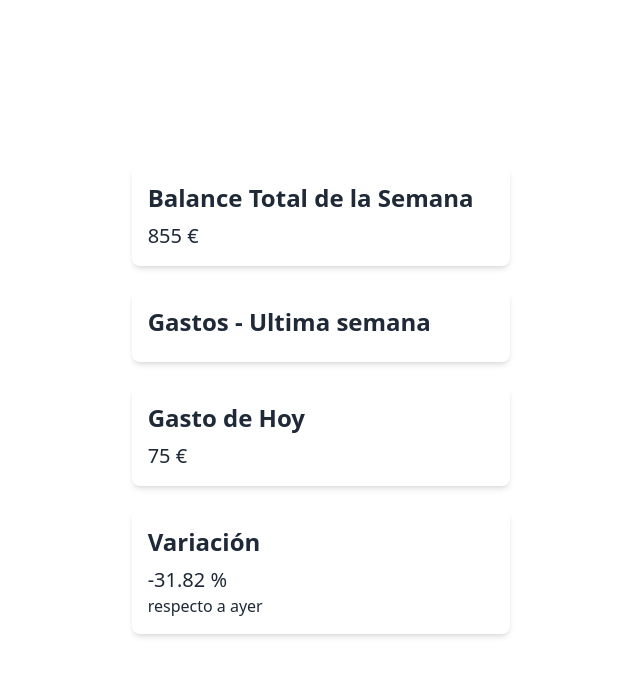
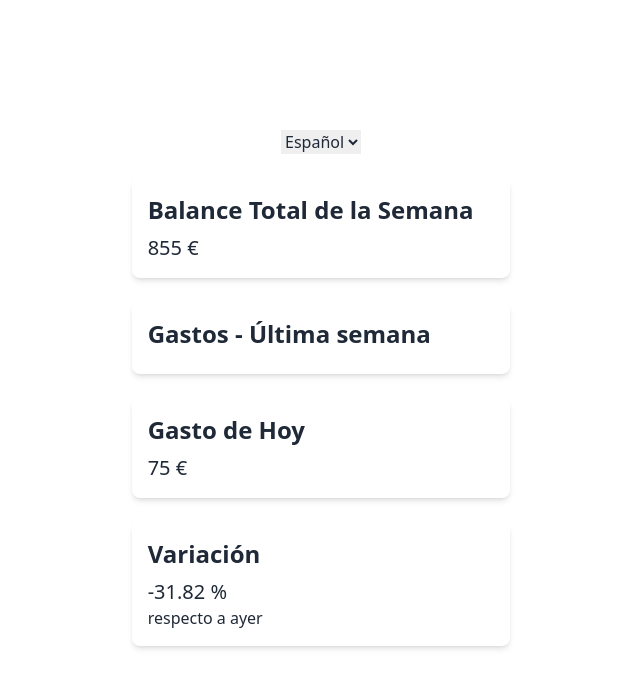
Before and after one commit to abicelaya/inprocode-react, a React (Vite) app: page / in a window 1280 px wide. Shown: the top 688 px of the page, without its empty margins (319-959 px from the left). Built offline with nearby package versions, Linux system fonts and the light colour scheme.

Commit message:
implementar el multilingüismo, el idioma de todos los textos debe cambiar al modificarse el selector de la parte superior

```diff
--- a/package.json
+++ b/package.json
@@ -14,9 +14,12 @@
     "@testing-library/jest-dom": "^6.5.0",
     "@testing-library/react": "^16.0.1",
     "daisyui": "^4.12.10",
+    "i18next": "^23.15.1",
+    "i18next-browser-languagedetector": "^8.0.0",
     "msw": "^2.4.4",
     "react": "^18.3.1",
     "react-dom": "^18.3.1",
+    "react-i18next": "^15.0.1",
     "vitest": "^2.0.5"
   },
   "devDependencies": {
--- a/src/App.jsx
+++ b/src/App.jsx
@@ -1,14 +1,17 @@
 import React from "react";
 import { AppProvider } from "./context/AppContext.jsx";
+import './i18n';
 import TotalBalance from "./components/TotalBalance/TotalBalance.jsx";
 import ExpenseToday from "./components/ExpenseToday/ExpenseToday.jsx";
 import Variation from "./components/Variation/Variation.jsx";
 import Graph from "./components/Graph/Graph.jsx";
+import LanguageSelector from "./components/LanguageSelector/LanguageSelector.jsx";
 
 const App = () => {
   return (
     <AppProvider>
-      <div className="min-h-screen flex items-center justify-center">
+      <div className="min-h-screen flex flex-col items-center justify-center">
+        <LanguageSelector />
         <div className="w-full md:w-1/3 p-6 flex flex-col gap-6">
           <TotalBalance />
           <Graph />
--- a/src/components/ExpenseToday/ExpenseToday.jsx
+++ b/src/components/ExpenseToday/ExpenseToday.jsx
@@ -1,17 +1,18 @@
-import React from "react";
-import { useAppContext } from "../../context/AppContext";
+import React from 'react';
+import { useAppContext } from '../../context/AppContext';
+import { useTranslation } from 'react-i18next';
 
 const ExpenseToday = () => {
+  const { t } = useTranslation();
   const { expensesData } = useAppContext();
 
-  // suponiendo que hoy es "Sábado"
   const today = "Sábado";
   const todayExpense =
     expensesData.find((expense) => expense.day === today)?.amount || 0;
 
   return (
     <div className="p-4 rounded-lg shadow-md">
-      <h2 className="text-2xl font-semibold">Gasto de Hoy</h2>
+      <h2 className="text-2xl font-semibold">{t('expenseToday.title')}</h2>
       <p className="text-xl mt-2">{todayExpense} €</p>
     </div>
   );
--- a/src/components/Graph/Graph.jsx
+++ b/src/components/Graph/Graph.jsx
@@ -1,14 +1,15 @@
 import React from 'react';
 import { useAppContext } from '../../context/AppContext';
+import { useTranslation } from 'react-i18next';
 
 const Graph = () => {
+  const { t } = useTranslation();
   const { graph } = useAppContext();
 
   return (
-    <div className=" p-4 rounded-lg shadow-md">
-      <h2 className="text-2xl font-semibold">Gastos - Ultima semana</h2>
+    <div className="p-4 rounded-lg shadow-md">
+      <h2 className="text-2xl font-semibold">{t('graph.title')}</h2>
       <p className="text-xl mt-2">{graph}</p>
-
     </div>
   );
 };
--- /dev/null
+++ b/src/components/LanguageSelector/LanguageSelector.jsx
@@ -0,0 +1,22 @@
+import React from 'react';
+import { useTranslation } from 'react-i18next';
+
+const LanguageSelector = () => {
+  const { i18n } = useTranslation();
+
+  const handleLanguageChange = (event) => {
+    const selectedLanguage = event.target.value;
+    i18n.changeLanguage(selectedLanguage);
+    localStorage.setItem('i18nextLng', selectedLanguage);
+  };
+
+  return (
+    <select onChange={handleLanguageChange} defaultValue={i18n.language}>
+      <option value="en">English</option>
+      <option value="es">Español</option>
+      <option value="ca">Català</option>
+    </select>
+  );
+};
+
+export default LanguageSelector;
--- a/src/components/TotalBalance/TotalBalance.jsx
+++ b/src/components/TotalBalance/TotalBalance.jsx
@@ -1,7 +1,9 @@
 import React from "react";
 import { useAppContext } from "../../context/AppContext";
+import { useTranslation } from "react-i18next";
 
 const TotalBalance = () => {
+  const { t } = useTranslation();
   const { expensesData } = useAppContext();
 
   const weekTotal = expensesData.reduce(
@@ -11,7 +13,7 @@ const TotalBalance = () => {
 
   return (
     <div className="p-4 rounded-lg shadow-md">
-      <h2 className="text-2xl font-semibold">Balance Total de la Semana</h2>
+      <h2 className="text-2xl font-semibold">{t('totalBalance.title')}</h2>
       <p className="text-xl mt-2">{weekTotal} €</p>
     </div>
   );
--- a/src/components/Variation/Variation.jsx
+++ b/src/components/Variation/Variation.jsx
@@ -1,7 +1,9 @@
 import React from "react";
 import { useAppContext } from "../../context/AppContext";
+import { useTranslation } from "react-i18next";
 
 const Variation = () => {
+  const { t } = useTranslation();
   const { expensesData } = useAppContext();
 
   const today = "Sábado";
@@ -19,9 +21,9 @@ const Variation = () => {
 
   return (
     <div className="p-4 rounded-lg shadow-md">
-      <h2 className="text-2xl font-semibold">Variación</h2>
+      <h2 className="text-2xl font-semibold">{t("variation")}</h2>
       <p className="text-xl mt-2">{variation.toFixed(2)} %</p>
-      <p>respecto a ayer</p>
+      <p>{t("respectoAyer")}</p>
     </div>
   );
 };
--- /dev/null
+++ b/src/i18n.js
@@ -0,0 +1,28 @@
+import i18n from 'i18next';
+import { initReactI18next } from 'react-i18next';
+import LanguageDetector from 'i18next-browser-languagedetector';
+import en from './languages/en/translation.json';
+import es from './languages/es/translation.json';
+import ca from './languages/ca/translation.json';
+
+i18n
+  .use(LanguageDetector)
+  .use(initReactI18next)
+  .init({
+    resources: {
+      en: { translation: en },
+      es: { translation: es },
+      ca: { translation: ca },
+    },
+    fallbackLng: 'es',
+    lng: 'es',
+    interpolation: {
+      escapeValue: false,
+    },
+    detection: {
+      order: ['localStorage', 'navigator'],
+      caches: ['localStorage'],
+    },
+  });
+
+export default i18n;
--- /dev/null
+++ b/src/languages/ca/translation.json
@@ -0,0 +1,17 @@
+{
+  "variation": "Variació",
+  "respectoAyer": "respecte a ahir",
+  "days": {
+    "today": "Dissabte",
+    "yesterday": "Divendres"
+  },
+  "expenseToday": {
+    "title": "Despesa d'avui"
+  },
+  "totalBalance": {
+    "title": "Balanç total de la setmana"
+  },
+  "graph": {
+    "title": "Despeses - Última setmana"
+  }
+}
--- /dev/null
+++ b/src/languages/en/translation.json
@@ -0,0 +1,17 @@
+{
+  "variation": "Variation",
+  "respectoAyer": "compared to yesterday",
+  "days": {
+    "today": "Saturday",
+    "yesterday": "Friday"
+  },
+  "expenseToday": {
+    "title": "Today's Expense"
+  },
+  "totalBalance": {
+    "title": "Total Balance of the Week"
+  },
+  "graph": {
+    "title": "Expenses - Last Week"
+  }
+}
--- /dev/null
+++ b/src/languages/es/translation.json
@@ -0,0 +1,17 @@
+{
+  "variation": "Variación",
+  "respectoAyer": "respecto a ayer",
+  "days": {
+    "today": "Sábado",
+    "yesterday": "Viernes"
+  },
+  "expenseToday": {
+    "title": "Gasto de Hoy"
+  },
+  "totalBalance": {
+    "title": "Balance Total de la Semana"
+  },
+  "graph": {
+    "title": "Gastos - Última semana"
+  }
+}
```
Also changed, not shown: 1 other file (tests, documents, lock files or other folders).
